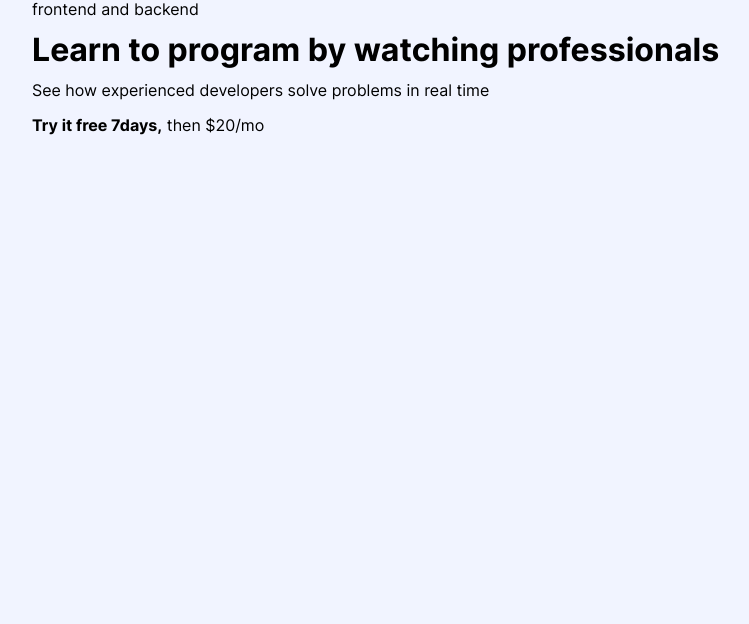
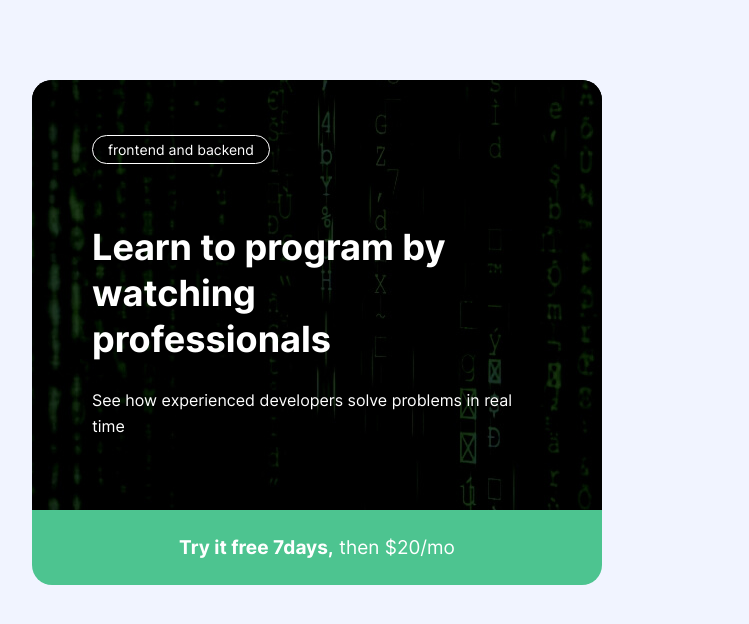
Before and after one commit to sofiyanoza/ms-intro-form, a plain HTML site: page index.html in a window 1280 px wide. Shown: the whole page, without its empty margins (32-781 px from the left). Drawn offline with Linux system fonts and the light colour scheme.

Commit message:
add hero styles

```diff
--- a/css/styles.css
+++ b/css/styles.css
@@ -85,6 +85,61 @@ body{
 /* MAIN CONTENT  */
 .main-content{
     flex-grow: 1;
+    padding-top: 80px;
+    padding-bottom: 80px;
 }
 
 /* SITE HERO */
+
+.intro-page {
+    display: flex;
+}
+.hero {
+    --text-color:#fff;
+    display: flex;
+    flex-direction: column;
+    width: 100%;
+    max-width: 570px;
+    border-radius: 20px;
+    overflow: hidden;
+    color: var(--text-color);
+}
+.hero-top {
+    flex-grow: 1;
+    display: flex;
+    flex-direction: column;
+    align-items: flex-start;
+    padding: 55px 60px;
+    background-color: #000;
+    background-image: url(../img/site-intro-bg.jpg);
+    background-size: cover;
+    background-position: center center;
+    background-repeat: no-repeat;
+}
+.hero-badge {
+    padding: 5px 15px;
+    margin-bottom: 60px;
+    border: 1px solid var(--text-color);
+    border-radius: 41px;
+    line-height: normal;
+    font-size: 14px;
+    font-weight: 500;
+
+}
+.hero-heading {
+    margin-top: 0;
+    font-size: 36px;
+    line-height: 46px;
+    margin-bottom: 25px;
+}
+.hero-text {
+    margin-top: 0;
+   font-size: 16px;
+   line-height: 26px;
+}
+.hero-bottom {
+    padding: 28px;
+    background-color: var(--green);
+    font-size: 19px;
+    text-align: center;
+}
--- a/index.html
+++ b/index.html
@@ -17,7 +17,7 @@
             <div class="hero">
                 <div class="hero-top">
                     <div class="hero-badge">frontend and backend</div>
-                    <h1 class="hero-heading">Learn to program by watching professionals</h1>
+                    <h1 class="hero-heading">Learn to program by <br> watching <br> professionals</h1>
                     <p class="hero-text">See how experienced developers solve problems in real time</p>
                 </div>
 
```
